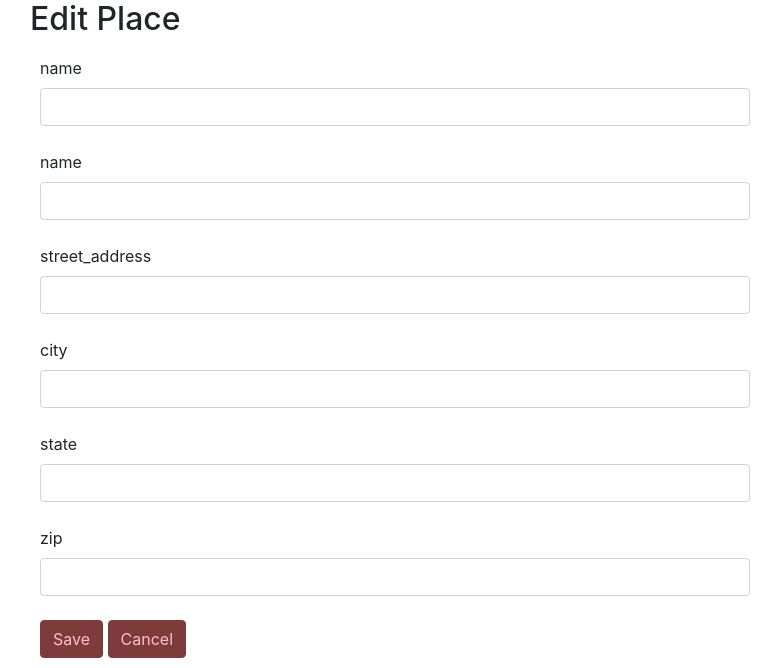
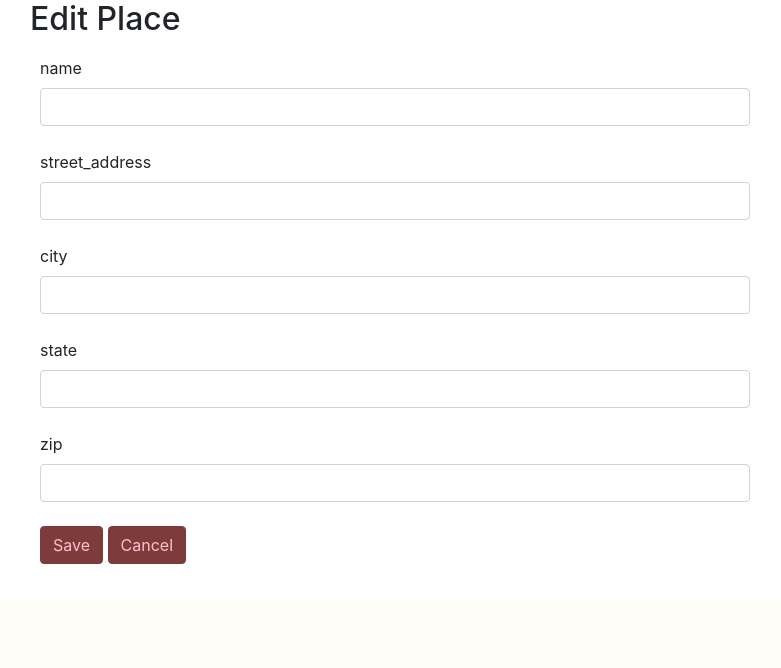
Before and after one commit to nickrally/postgis-plc, a Flask app: template templates/edit.html in a window 1280 px wide. Shown: the part 200-868 px from the top of the page, without its empty margins (55-836 px from the left). After the commit the page ends 764 px from the top, so only its background shows below. Run offline with Flask 2, Linux system fonts and the light colour scheme; the template is opened without the code that fills it: values that come from a table or form of the project are taken from there, others are empty; parts of the project's set-up code (start-up, migrations or seed data) failed here and were passed over; some libraries are stand-ins or nearby versions.

Commit message:
disable edit of plc name

```diff
--- a/templates/edit.html
+++ b/templates/edit.html
@@ -11,7 +11,6 @@
                     {% if form.name != 'Piece, Love & Chocolate' %}
                       {{ form.name.label }} {{ form.name(size=250, class_="form-control") }} <br/>
                     {% endif %}
-                    {{ form.name.label }} {{ form.name(size=250, class_="form-control") }} <br/>
                     {{ form.street_address.label }}  {{ form.street_address(rows="50",  class_="form-control", id="inputText") }} <br/>
                     {{ form.city.label }} {{ form.city(class_="form-control") }} <br/>
                     {{ form.state.label }} {{ form.state(class_="form-control") }} <br/>
```
